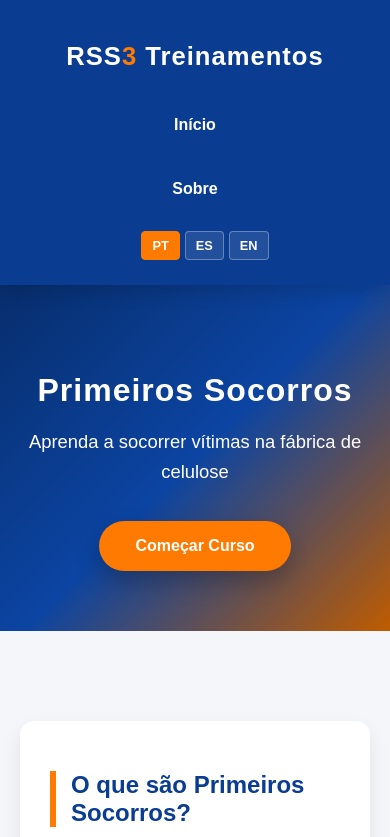
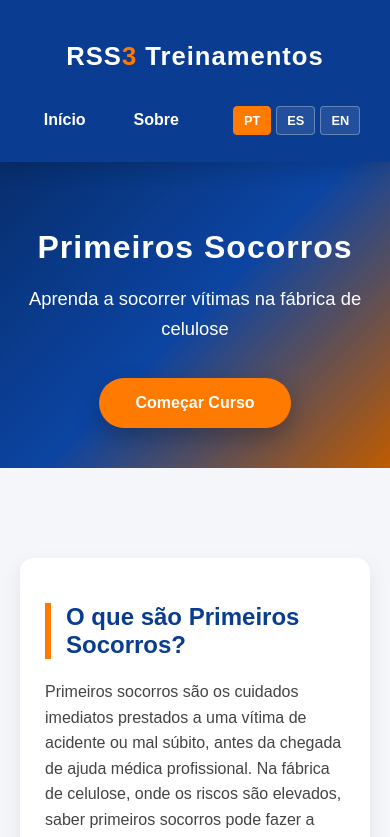
Before and after one commit to lucasgrassotti024-gif/Treinamento-RSS3, a website: page public/cursos/curso-primeiros-socorros.html in a window 390 px wide. Shown: the top 837 px of the page. Drawn offline with Linux system fonts and the light colour scheme.

Commit message:
atualização

```diff
--- a/public/cursos/curso-primeiros-socorros.html
+++ b/public/cursos/curso-primeiros-socorros.html
@@ -520,33 +520,36 @@ footer {
     }
 
     @media (max-width: 768px) {
-      header {
+      header, footer {
         flex-direction: column;
+        text-align: center;
         gap: 15px;
       }
 
       nav {
-        flex-direction: column;
-        text-align: center;
-      }
-
-      nav a {
-        margin: 5px 0;
+        flex-wrap: wrap;
+        justify-content: center;
       }
 
       .hero {
-        padding: 60px 20px;
+        padding: 40px 20px;
       }
 
       .hero h2 {
-        font-size: 2rem;
+        font-size: 2em;
+      }
+
+      .course-section, .quiz-section {
+        padding: 25px;
+      }
+
+      .quiz-actions {
+        flex-direction: column;
       }
 
       .epi-types-grid {
         grid-template-columns: 1fr;
       }
-
-      .quiz-actions {
         flex-direction: column;
       }
     }
```
Also changed, not shown: public/cursos/curso-andaime.html (+14 -13 lines), public/cursos/curso-avaliacao-risco.html (+14 -11 lines), public/cursos/curso-chuveiro-lavaolhos.html (+14 -11 lines), public/cursos/curso-comunicacao-seguranca.html (+14 -11 lines), public/cursos/curso-eletrica.html (+14 -11 lines), public/cursos/curso-epi.html (+17 -8 lines), public/cursos/curso-espaco-confinado.html (+14 -11 lines), public/cursos/curso-gases-vazamentos.html (+14 -11 lines), public/cursos/curso-hidrojato.html (+14 -11 lines), public/cursos/curso-incendio.html (+14 -9 lines), public/cursos/curso-maquinas.html (+14 -11 lines), public/cursos/curso-nr03.html (+9 -10 lines), public/cursos/curso-nr11.html (+14 -11 lines), public/cursos/curso-nr35.html (+14 -11 lines), 5 more files.
